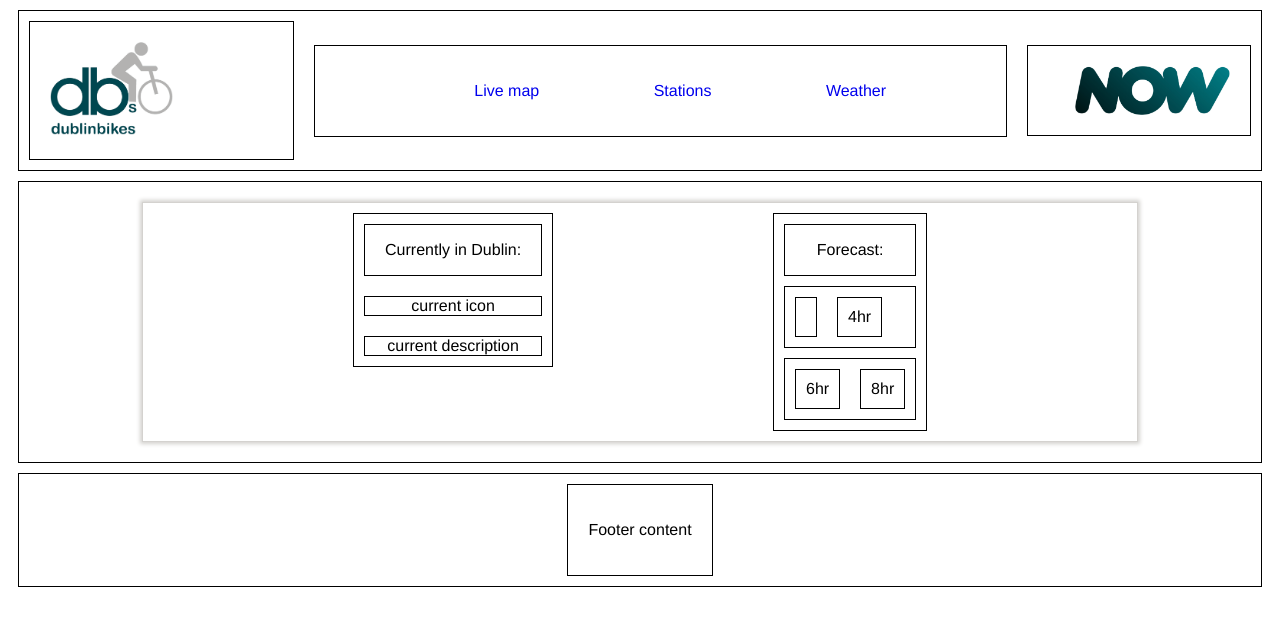
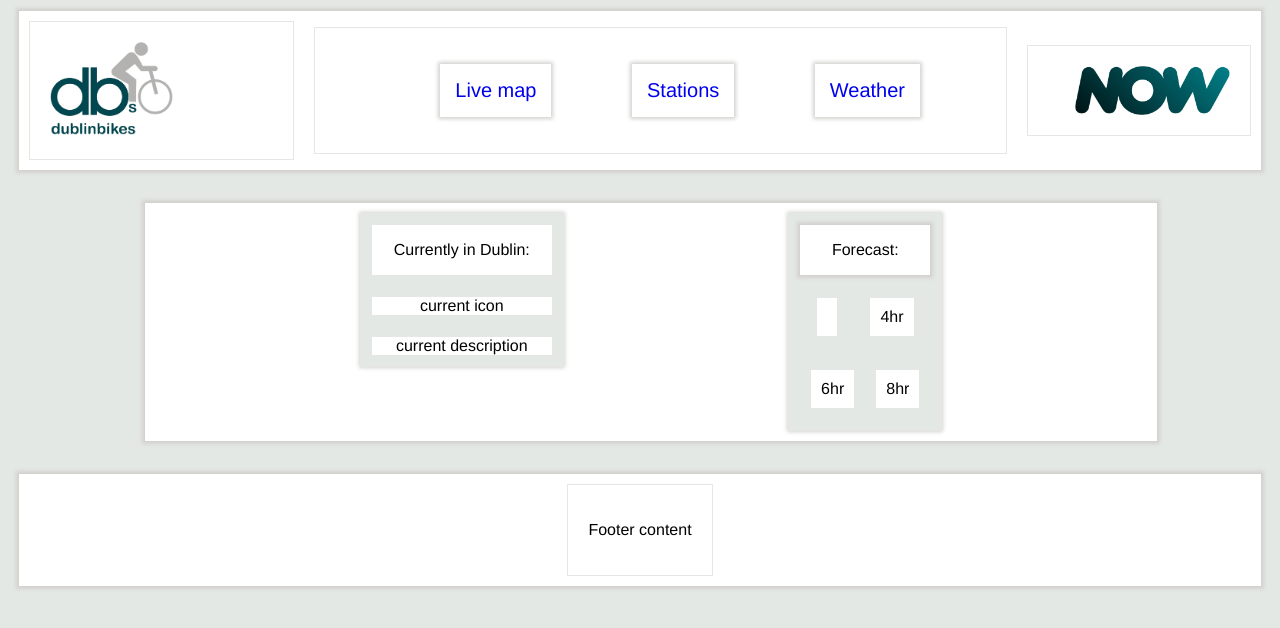
Before and after one commit to lornafay/G4-Dublin-Bikes, a Flask app: page /weather.html in a window 1280 px wide. Shown: the top 628 px of the page. Run offline with Flask 2, Linux system fonts and the light colour scheme.

Commit message:
added more styling

```diff
--- a/flask_app/static/css/main.css
+++ b/flask_app/static/css/main.css
@@ -3,14 +3,16 @@
 body {
   font-family: Helvetica;
   font-weight: 300;
+  background-color: #e3e8e5;
 }
 
 header,
 footer,
 div {
   border: solid 1px;
-  border-color: #000000;
+  border-color: #e3e8e5;
   margin: 10px;
+  background-color: #ffffff;
 }
 
 .container {
@@ -18,6 +20,32 @@
   flex-direction: row;
   align-items: center;
   justify-content: space-evenly;
+  border-color: #d4d2cf;
+  box-shadow: 0px 0px 4px 2px #d4d2cf;
+}
+
+.menu {
+  display: flex;
+  flex-direction: row;
+  align-items: center;
+  justify-content: space-evenly;
+}
+
+.menu_item {
+  border-color: #d4d2cf;
+  box-shadow: 0px 0px 4px 2px #d4d2cf;
+  padding: 15px;
+  font-size: 20px;
+}
+
+#home_container {
+  display: flex;
+  flex-direction: row;
+  align-items: center;
+  justify-content: space-evenly;
+  width: 100%;
+  justify-content: center;
+  background-color: transparent;
 }
 
 .box {
@@ -51,9 +79,12 @@
 #weather_container {
   width: 80%;
   align-items: baseline;
-  border-color: #d4d2cf;
-  box-shadow: 0px 0px 4px 2px #d4d2cf;
   margin: 20px 0px 20px 0px;
+}
+
+.weather_box {
+  box-shadow: 0px 0px 4px 1px #d4d2cf;
+  background-color: #e3e8e5;
 }
 
 .small_current_box {
@@ -87,6 +118,8 @@
   display: flex;
   flex-direction: row;
   justify-items: baseline;
+  background-color: transparent;
+  justify-content: space-around;
 }
 
 .small_forecast_box {
--- a/flask_app/templates/base.html
+++ b/flask_app/templates/base.html
@@ -18,7 +18,7 @@
     <header class="container" id="header">
         <div class="box" class="logo_box"><img id="db_logo" src="{{url_for('static', filename='images/db_logo.png')}}" width="55%" height="auto"></div>
         <div class="box" id="page_box">
-            <ul class="container">
+            <ul class="menu">
                 <li class="menu_item"><a href="{{ url_for('index') }}">Live map</a></li>
                 <li class="menu_item"><a href="{{ url_for('stations') }}">Stations</a></li>
                 <li class="menu_item"><a href="{{ url_for('weather') }}">Weather</a></li>
@@ -28,7 +28,7 @@
 
     </header>
 
-    <div class="container" id="home_container">
+    <div id="home_container">
         {% block body %}{% endblock %}
     </div>
 
```
